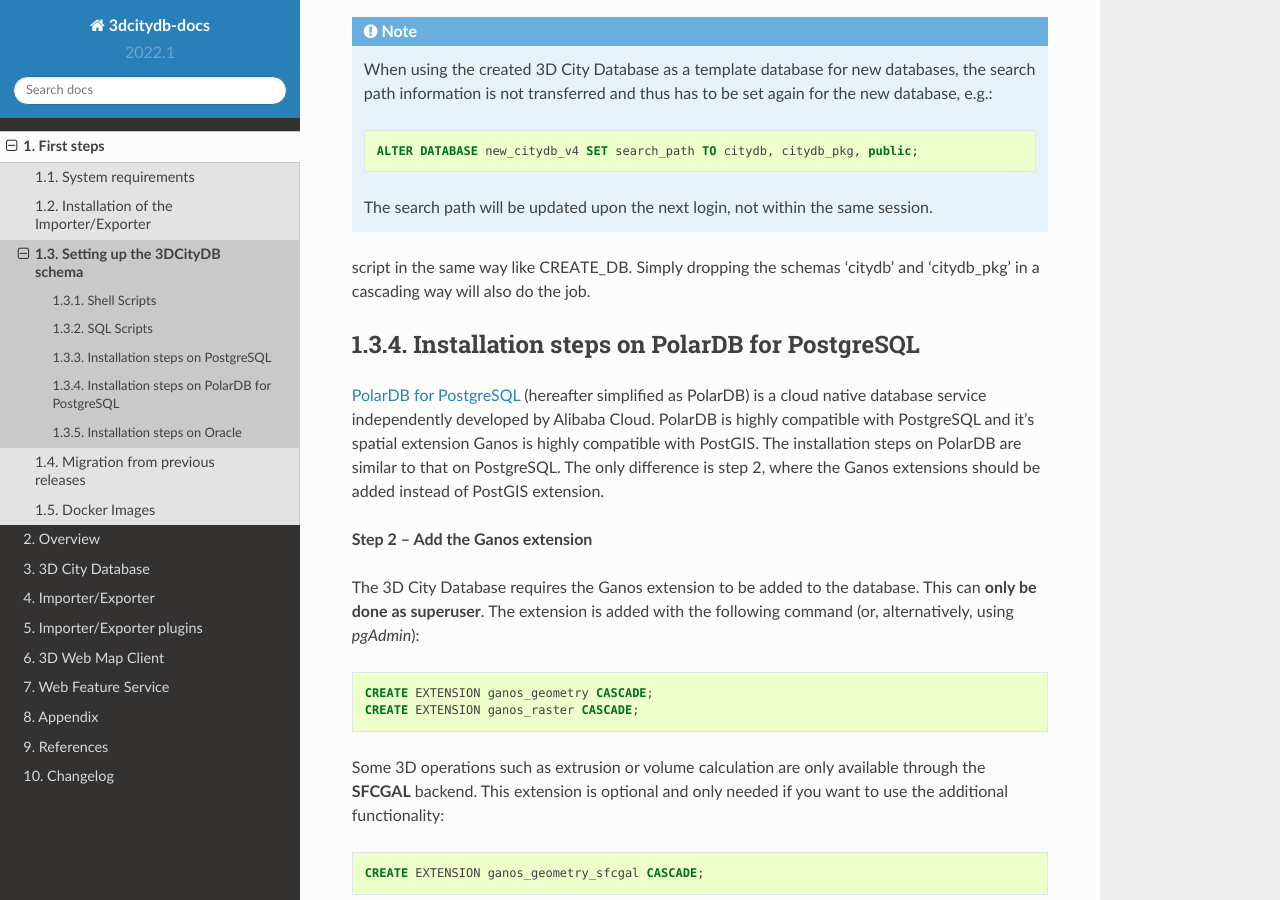
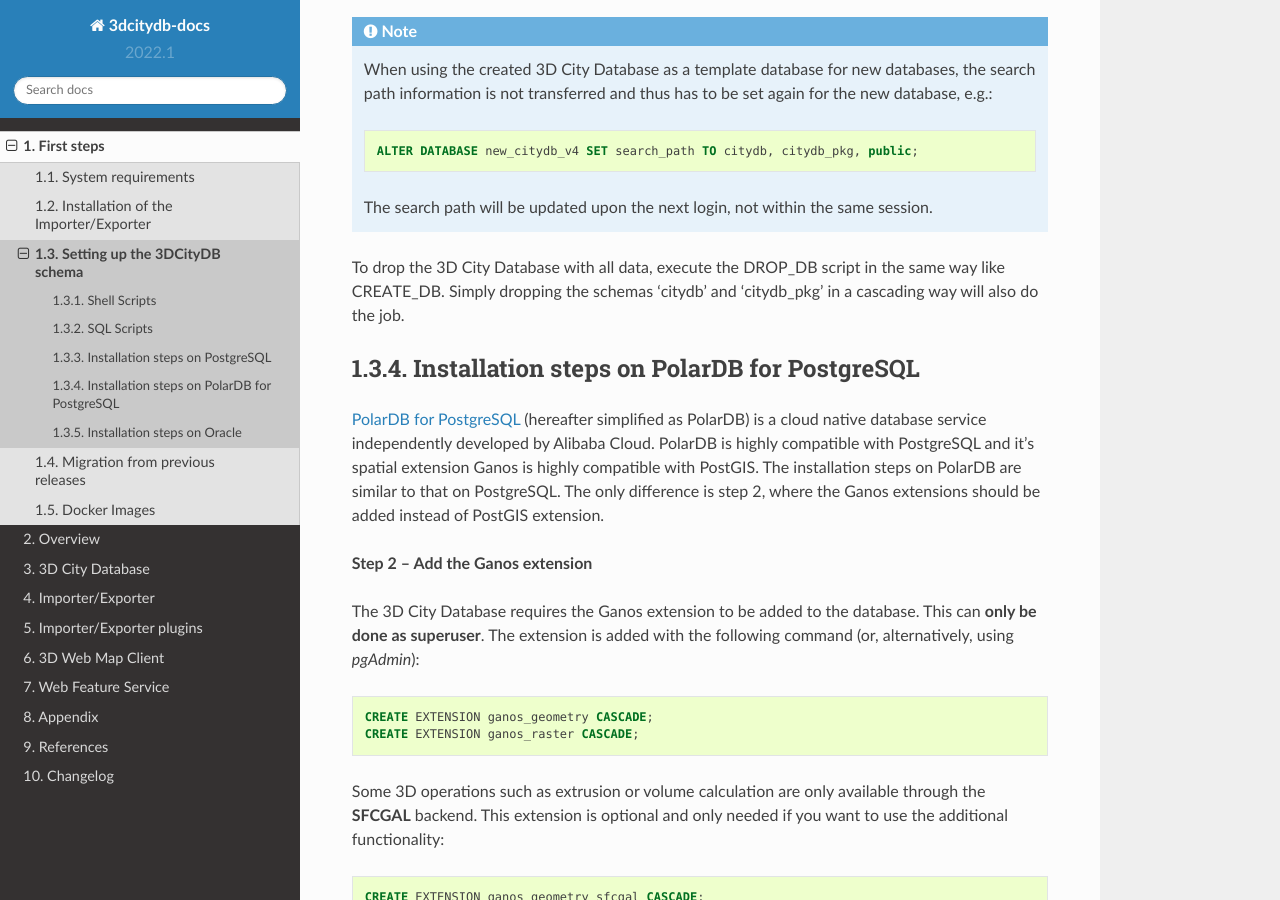
Before and after one commit to 3dcitydb/3dcitydb-docs, a Sphinx documentation site: the page built from source/first-steps/setup-3dcitydb.rst, in a window 1280 px wide and 900 px high, scrolled down 5651 px. Built offline with Sphinx 7.4.7 and the Read the Docs theme 2.0.0, drawn with Linux system fonts in a browser that asks for light colours.

Commit message:
Restore the missing contents

```diff
--- a/source/first-steps/setup-3dcitydb.rst
+++ b/source/first-steps/setup-3dcitydb.rst
@@ -278,6 +278,8 @@ and ``public`` (required for PostGIS elements).
 
    The search path will be updated upon the next login, not within the
    same session.
+
+To drop the 3D City Database with all data, execute the DROP_DB
 script in the same way like CREATE_DB. Simply dropping the schemas
 ‘citydb’ and ‘citydb_pkg’ in a cascading way will also do the job.
 
```
